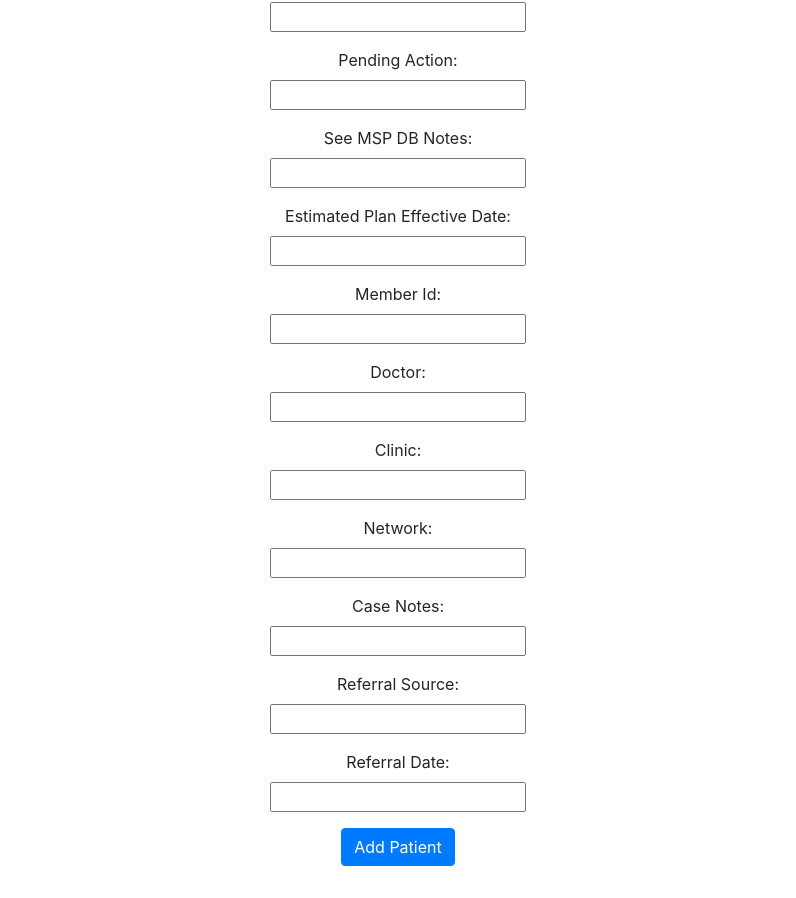
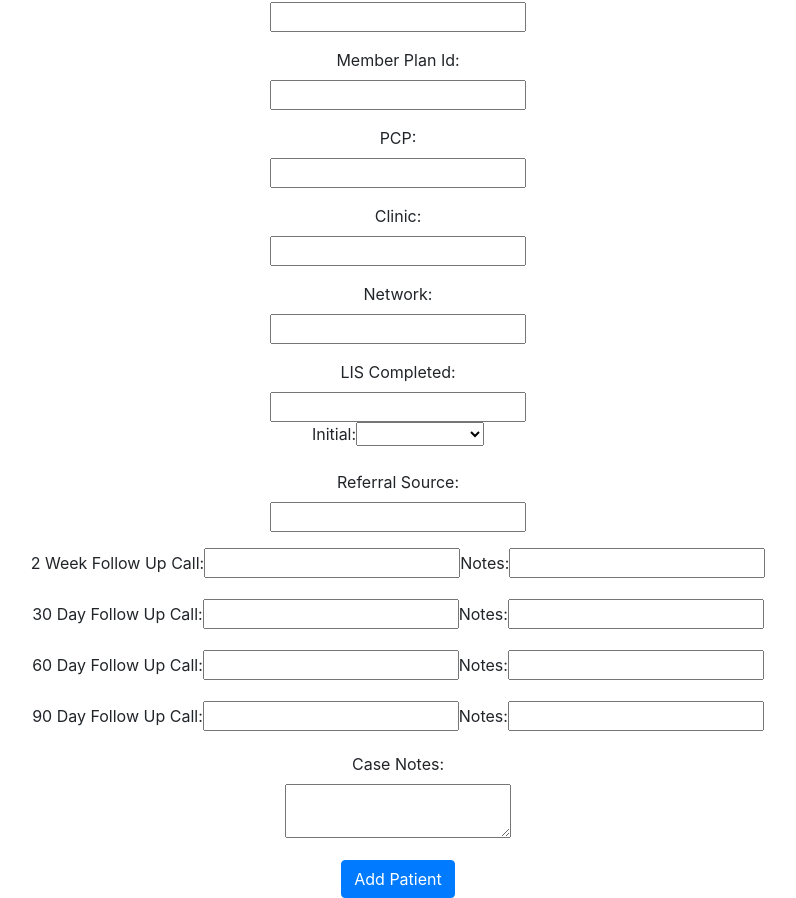
Before and after one commit to ericvasquez/gicDB, a React (Create React App) app in the folder client/: page /api/patient/new in a window 1280 px wide. Shown: the part 1718-2616 px from the top of the page, without its empty margins (242-1038 px from the left). Before the commit the page ends 2584 px from the top, so only its background shows below. Built offline with nearby package versions, Linux system fonts and the light colour scheme.

Commit message:
added all fields to new form

```diff
--- a/client/src/components/PatientForm.jsx
+++ b/client/src/components/PatientForm.jsx
@@ -31,15 +31,29 @@ export default () => {
 	const [patientSSN, setPatientSSN] = useState("");
 	const [patientPlan, setPatientPlan] = useState("");
 	const [
-		patientEstimatedPlanEffectiveDate,
-		setPatientEstimatedPlanEffectiveDate,
+		patientEnrollmentDate,
+		setPatientEnrollmentDate,
+	] = useState("");
+	const [
+		patientEffectiveDate,
+		setPatientEffectiveDate,
 	] = useState("");
 	const [patientMemberId, setPatientMemberId] = useState("");
 	const [patientDoctor, setPatientDoctor] = useState("");
 	const [patientClinic, setPatientClinic] = useState("");
 	const [patientNetwork, setPatientNetwork] = useState("");
+	const [patientLISDate, setPatientLISDate] = useState("");
+	const [patientReferralSource, setPatientReferralSource] = useState("");
+	const [twoWeekFollowUpCall, setTwoWeekFollowUpCall] = useState("");
+	const [twoWeekFollowUpCallNotes, setTwoWeekFollowUpCallNotes] = useState("");
+	const [oneMonthFollowUpCall, setOneMonthFollowUpCall] = useState("");
+	const [oneMonthFollowUpCallNotes, setOneMonthFollowUpCallNotes] = useState("");
+	const [twoMonthFollowUpCall, setTwoMonthFollowUpCall] = useState("");
+	const [twoMonthFollowUpCallNotes, setTwoMonthFollowUpCallNotes] = useState("");
+	const [threeMonthFollowUpCall, setThreeMonthFollowUpCall] = useState("");
+	const [threeMonthFollowUpCallNotes, setThreeMonthFollowUpCallNotes] = useState("");
 	const [patientCaseNotes, setPatientCaseNotes] = useState("");
-	const [patientReferralSource, setPatientReferralSource] = useState("");
+
 	const [patientReferralDate, setPatientReferralDate] = useState("");
 	const [patientEmail, setPatientEmail] = useState("");
 
@@ -70,13 +84,23 @@ export default () => {
 				patientDateOfBirth,
 				patientSSN,
 				patientPlan,
-				patientEstimatedPlanEffectiveDate,
+				patientEnrollmentDate,
+				patientEffectiveDate,
 				patientMemberId,
 				patientDoctor,
 				patientClinic,
 				patientNetwork,
 				patientCaseNotes,
 				patientReferralSource,
+				patientLISDate,
+				twoWeekFollowUpCall,
+				twoWeekFollowUpCallNotes,
+				oneMonthFollowUpCall,
+				oneMonthFollowUpCallNotes,
+				twoMonthFollowUpCall,
+				twoMonthFollowUpCallNotes,
+				threeMonthFollowUpCall,
+				threeMonthFollowUpCallNotes,
 				patientReferralDate,
 				patientEmail,
 			})
@@ -333,43 +357,16 @@ export default () => {
 				</select>
 			</p>
 			<p>
-				<label>Follow Up Task:</label>
+				<label>Enrollment Date:</label>
 				<br />
 				<input
 					type="text"
-					onChange={(e) => setFollowUpTask(e.target.value)}
-					value={followUpTask}
+					onChange={(e) => setPatientEnrollmentDate(e.target.value)}
+					value={patientEnrollmentDate}
 				/>
 			</p>
 			<p>
-				<label>Pending Action:</label>
-				<br />
-				<input
-					type="text"
-					onChange={(e) => setPendingAction(e.target.value)}
-					value={pendingAction}
-				/>
-			</p>
-			<p>
-				<label>See MSP DB Notes:</label>
-				<br />
-				<input
-					type="text"
-					onChange={(e) => setSeeMspDbNotes(e.target.value)}
-					value={seeMspDbNotes}
-				/>
-			</p>
-			<p>
-				<label>Estimated Plan Effective Date:</label>
-				<br />
-				<input
-					type="text"
-					onChange={(e) => setPatientEstimatedPlanEffectiveDate(e.target.value)}
-					value={patientEstimatedPlanEffectiveDate}
-				/>
-			</p>
-			<p>
-				<label>Member Id:</label>
+				<label>Member Plan Id:</label>
 				<br />
 				<input
 					type="text"
@@ -378,7 +375,7 @@ export default () => {
 				/>
 			</p>
 			<p>
-				<label>Doctor:</label>
+				<label>PCP:</label>
 				<br />
 				<input
 					type="text"
@@ -405,13 +402,25 @@ export default () => {
 				/>
 			</p>
 			<p>
-				<label>Case Notes:</label>
+				<label>LIS Completed:</label>
 				<br />
 				<input
 					type="text"
-					onChange={(e) => setPatientCaseNotes(e.target.value)}
-					value={patientCaseNotes}
-				/>
+					onChange={(e) => setPatientLISDate(e.target.value)}
+					value={patientLISDate}
+				/><br />
+								<label>Initial:</label>
+
+				<select
+					value={agentInitials}
+					onChange={(e) => setAgentInitials(e.target.value)}>
+					<option value=""></option>
+					<option value="Belinda Perez">Belinda Perez</option>
+					<option value="Gilda Castano">Gilda Castano</option>
+					<option value="Joann Garza">Joann Garza</option>
+					<option value="Lisa Streeter">Lisa Streeter</option>
+					<option value="Other">Other</option>
+				</select>
 			</p>
 			<p>
 				<label>Referral Source:</label>
@@ -422,43 +431,74 @@ export default () => {
 					value={patientReferralSource}
 				/>
 			</p>
+
 			<p>
-				<label>Referral Date:</label>
-				<br />
+				<label>2 Week Follow Up Call:</label>
 				<input
 					type="text"
-					onChange={(e) => setPatientReferralDate(e.target.value)}
-					value={patientReferralDate}
+					onChange={(e) => setTwoWeekFollowUpCall(e.target.value)}
+					value={twoWeekFollowUpCall}
+				/>
+				<label>Notes:</label>
+				<input
+					type="text"
+					onChange={(e) => setTwoWeekFollowUpCallNotes(e.target.value)}
+					value={twoWeekFollowUpCallNotes}
+				/>
+			</p>
+			<p>
+				<label>30 Day Follow Up Call:</label>
+				<input
+					type="text"
+					onChange={(e) => setOneMonthFollowUpCall(e.target.value)}
+					value={oneMonthFollowUpCall}
+				/>
+				<label>Notes:</label>
+				<input
+					type="text"
+					onChange={(e) => setOneMonthFollowUpCallNotes(e.target.value)}
+					value={oneMonthFollowUpCallNotes}
+				/>
+			</p>
+			<p>
+				<label>60 Day Follow Up Call:</label>
+				<input
+					type="text"
+					onChange={(e) => setTwoMonthFollowUpCall(e.target.value)}
+					value={twoMonthFollowUpCall}
+				/>
+				<label>Notes:</label>
+				<input
+					type="text"
+					onChange={(e) => setTwoMonthFollowUpCallNotes(e.target.value)}
+					value={twoMonthFollowUpCallNotes}
+				/>
+			</p>
+			<p>
+				<label>90 Day Follow Up Call:</label>
+				<input
+					type="text"
+					onChange={(e) => setThreeMonthFollowUpCall(e.target.value)}
+					value={threeMonthFollowUpCall}
+				/>
+				<label>Notes:</label>
+				<input
+					type="text"
+					onChange={(e) => setThreeMonthFollowUpCallNotes(e.target.value)}
+					value={threeMonthFollowUpCallNotes}
+				/>
+			</p>
+			<p>
+				<label>Case Notes:</label>
+				<br />
+				<textarea
+					type="text"
+					onChange={(e) => setPatientCaseNotes(e.target.value)}
+					value={patientCaseNotes}
 				/>
 			</p>
 
-			{/* <p>
-				<label>Skill 1:</label>
-				<br />
-				<input
-					type="text"
-					onChange={(e) => setSkill1(e.target.value)}
-					value={skill1}
-				/>
-			</p>
-			<p>
-				<label>Skill 2:</label>
-				<br />
-				<input
-					type="text"
-					onChange={(e) => setSkill2(e.target.value)}
-					value={skill2}
-				/>
-			</p>
-			<p>
-				<label>Skill 3:</label>
-				<br />
-				<input
-					type="text"
-					onChange={(e) => setSkill3(e.target.value)}
-					value={skill3}
-				/>
-			</p> */}
+
 
 			<input type="submit" className="btn btn-primary" value="Add Patient" />
 		</form>
--- a/client/src/views/Detail.js
+++ b/client/src/views/Detail.js
@@ -44,7 +44,7 @@ export default (props) => {
 				</Col>
 			</Row>
 
-            <p>Agent Initials: {patient.agentInitials}</p>
+            <p>Agent: {patient.agentInitials}</p>
             <p>MC Start Date: {patient.mcStartDate}</p>
             <p>Follow Up Task: {patient.followUpTask}</p>
             <p>Pending Action: {patient.pendingAction}</p>
@@ -68,11 +68,6 @@ export default (props) => {
             <p>Referral Source: {patient.patientReferralSource}</p>
             <p>Referral Date: {patient.patientReferralDate}</p>
             <p>Email: {patient.patientEmail}</p>
-			{/* <p>Pet Type: {pet.petType}</p>
-			<p>Description: {pet.petDescription}</p>
-			<p>Skills: {pet.skill1}</p>
-			<p>{pet.skill2}</p>
-			<p>{pet.skill3}</p> */}
 		</Container>
 	);
 };
```
Also changed, not shown: package.json (+4 -7 lines), 2 other files (tests, documents, lock files or other folders).
